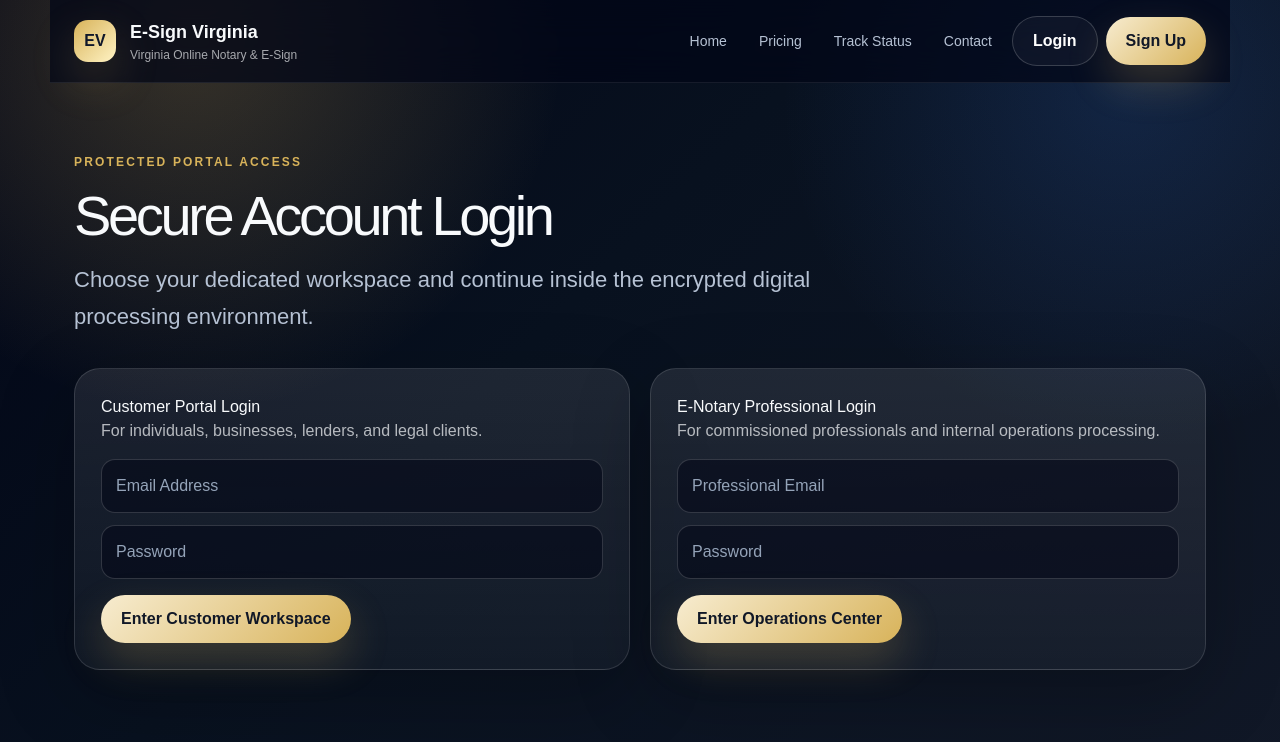
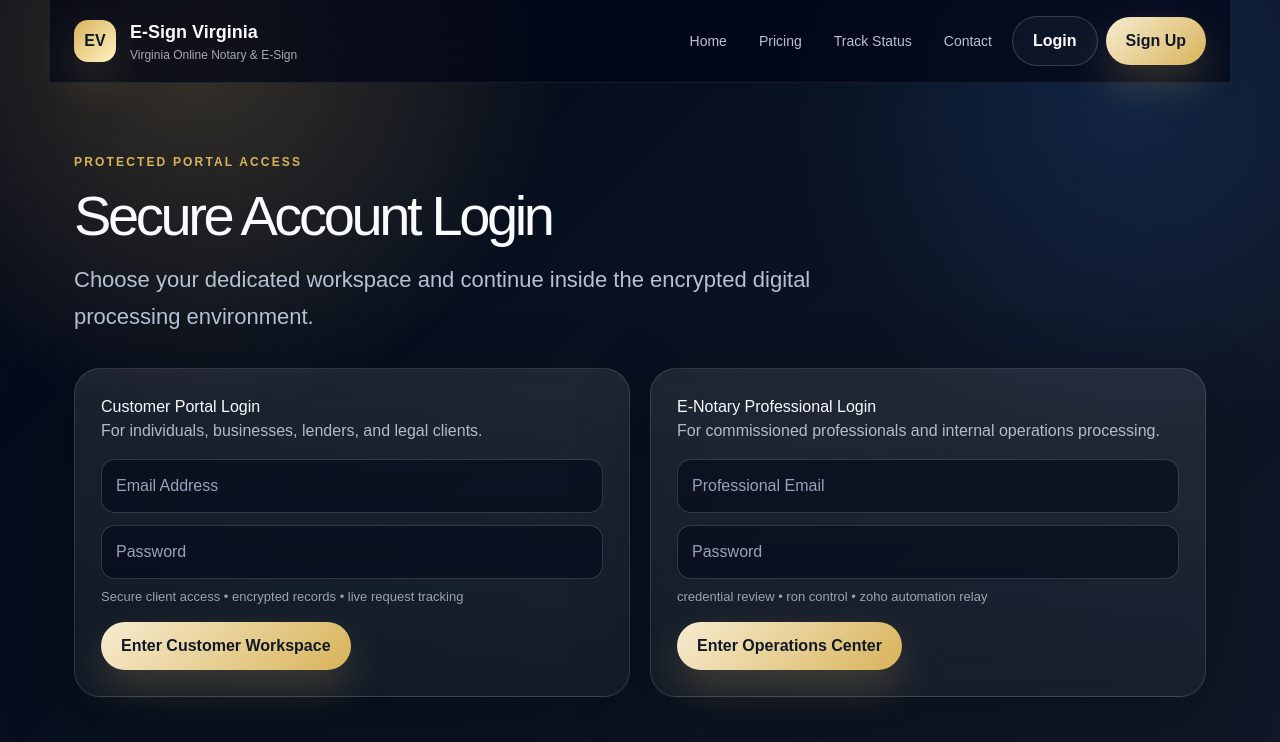
Before and after one commit to rawillia9801/esign, a Next.js app: page /login in a window 1280 px wide. Shown: the top 742 px of the page. Built offline with nearby package versions, Linux system fonts and the light colour scheme.

Commit message:
Upgrade login page trust and luxury auth messaging

```diff
--- a/app/login/page.tsx
+++ b/app/login/page.tsx
@@ -15,14 +15,16 @@ export default function LoginPage(){
         <h2>Customer Portal Login</h2>
         <p style={{opacity:.7}}>For individuals, businesses, lenders, and legal clients.</p>
         <input placeholder="Email Address" style={{width:'100%',padding:'14px',marginBottom:'12px',marginTop:'16px'}} />
-        <input placeholder="Password" style={{width:'100%',padding:'14px',marginBottom:'16px'}} />
+        <input placeholder="Password" style={{width:'100%',padding:'14px',marginBottom:'8px'}} />
+        <div style={{fontSize:'13px',opacity:.6,marginBottom:'16px'}}>Secure client access • encrypted records • live request tracking</div>
         <Link href="/customer" className="btn">Enter Customer Workspace</Link>
       </div>
       <div className="card">
         <h2>E-Notary Professional Login</h2>
         <p style={{opacity:.7}}>For commissioned professionals and internal operations processing.</p>
         <input placeholder="Professional Email" style={{width:'100%',padding:'14px',marginBottom:'12px',marginTop:'16px'}} />
-        <input placeholder="Password" style={{width:'100%',padding:'14px',marginBottom:'16px'}} />
+        <input placeholder="Password" style={{width:'100%',padding:'14px',marginBottom:'8px'}} />
+        <div style={{fontSize:'13px',opacity:.6,marginBottom:'16px'}}>credential review • ron control • zoho automation relay</div>
         <Link href="/notary" className="btn">Enter Operations Center</Link>
       </div>
     </div>
```
